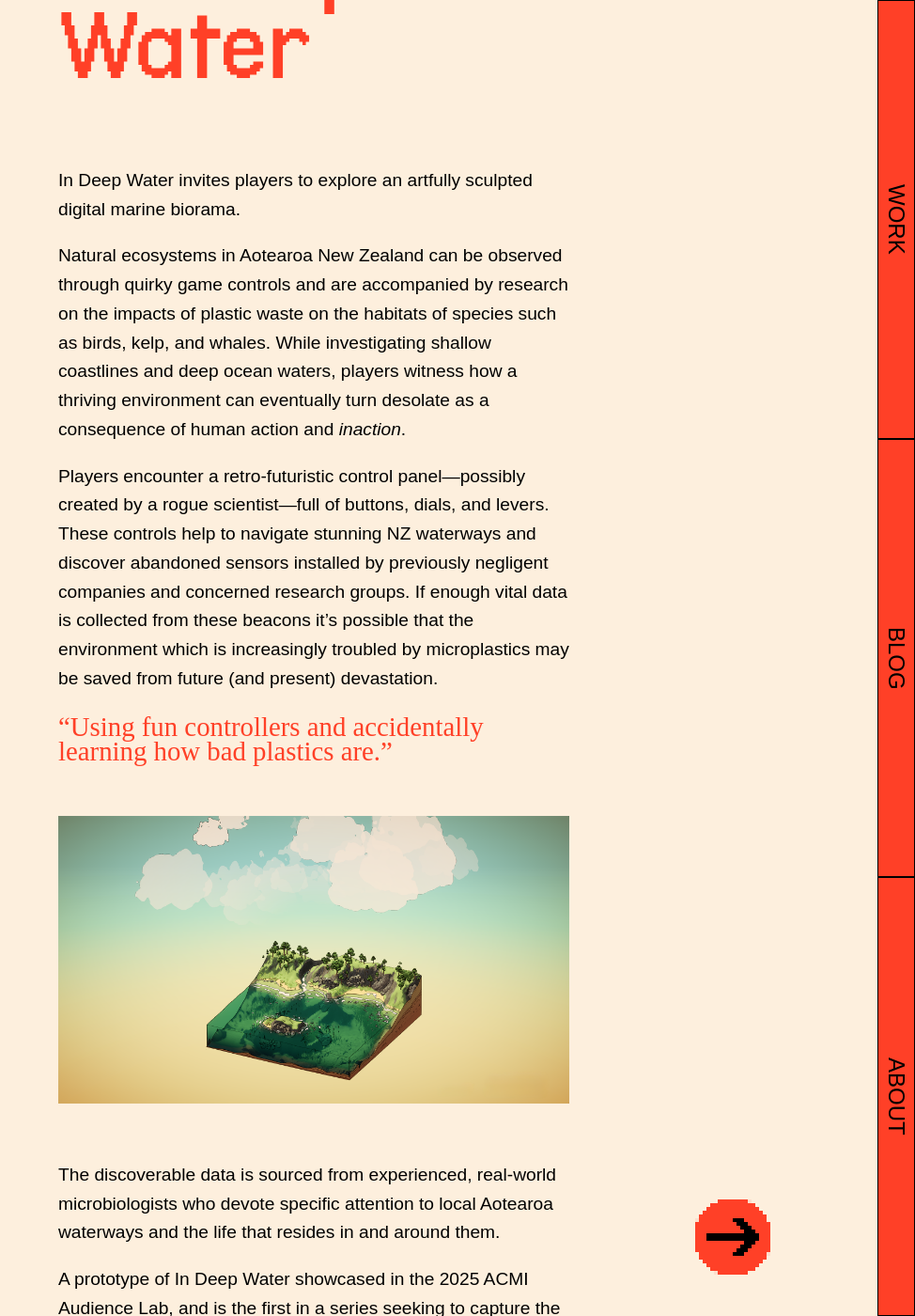
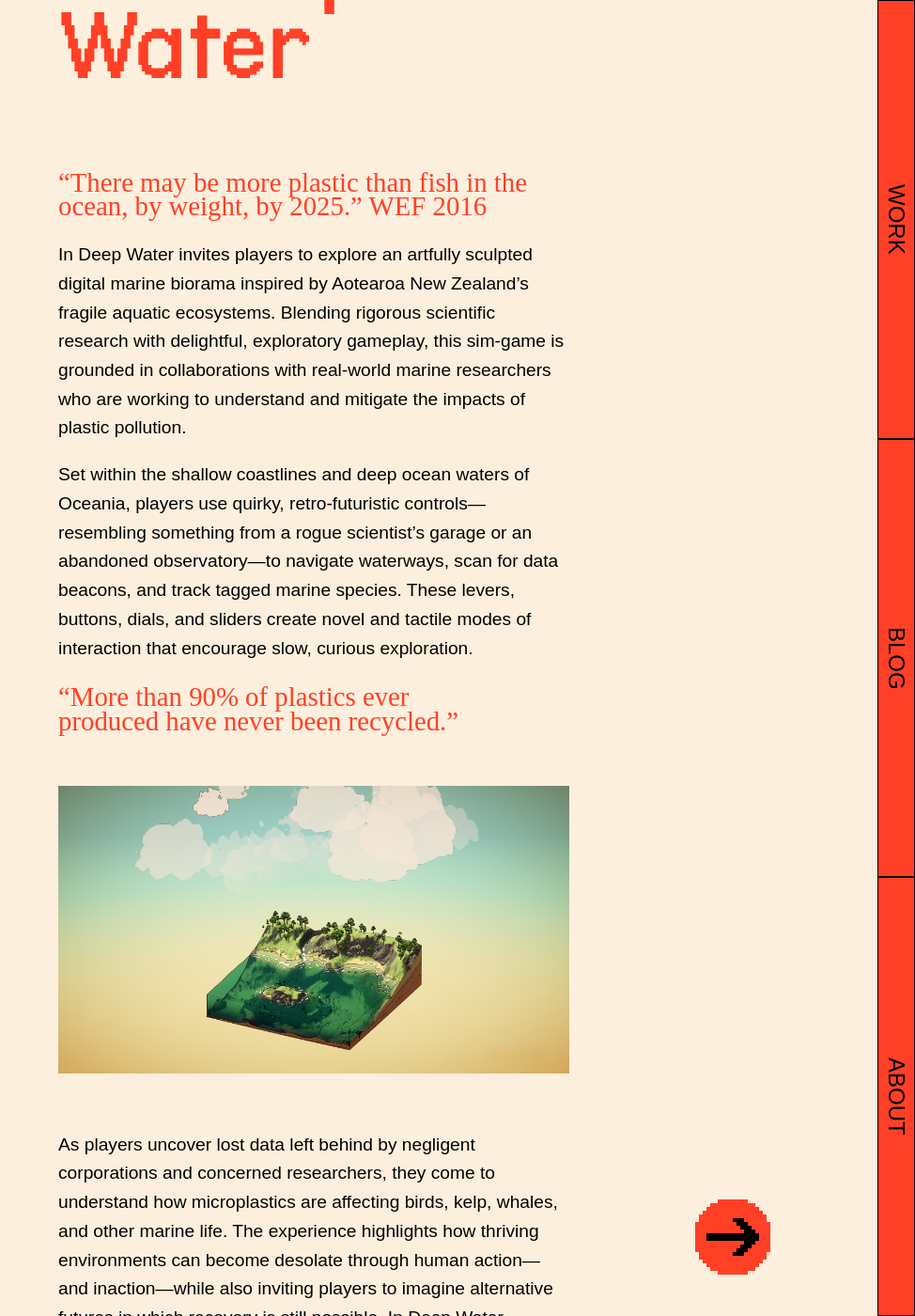
Before and after one commit to coffee-15/coffee-15.github.io, a Jekyll site: the page built from _posts/2025-30-06-projectIDW.md, in a window 1280 px wide and 1400 px high, scrolled down 883 px. Shown: the whole window at 94% size, without its empty margins (306-1280 px from the left). Built offline with Jekyll 4.4.1, drawn with Linux system fonts in a browser that asks for light colours; some web fonts are replaced; some of the changed text lies outside the part shown.

Commit message:
Update 2025-30-06-projectIDW.md

```diff
--- a/_posts/2025-30-06-projectIDW.md
+++ b/_posts/2025-30-06-projectIDW.md
@@ -9,17 +9,22 @@ tag: "environmental"
 layout: post
 media:  /assets/Pictures/InDeepWatersCover.png
 ---
-In Deep Water invites players to explore an artfully sculpted digital marine biorama.
+## "There may be more plastic than fish in the ocean, by weight, by 2025." WEF 2016
 
-Natural ecosystems in Aotearoa New Zealand can be observed through quirky game controls and are accompanied by research on the impacts of plastic waste on the habitats of species such as birds, kelp, and whales. While investigating shallow coastlines and deep ocean waters, players witness how a thriving environment can eventually turn desolate as a consequence of human action and *inaction*.
+In Deep Water invites players to explore an artfully sculpted digital marine biorama inspired by Aotearoa New Zealand’s fragile aquatic ecosystems. Blending rigorous scientific research with delightful, exploratory gameplay, this sim-game is grounded in collaborations with real-world marine researchers who are working to understand and mitigate the impacts of plastic pollution.
 
-Players encounter a retro-futuristic control panel—possibly created by a rogue scientist—full of buttons, dials, and levers. These controls help to navigate stunning NZ waterways and discover abandoned sensors installed by previously negligent companies and concerned research groups. If enough vital data is collected from these beacons it's possible that the environment which is increasingly troubled by microplastics may be saved from future (and present) devastation.
+Set within the shallow coastlines and deep ocean waters of Oceania, players use quirky, retro-futuristic controls—resembling something from a rogue scientist’s garage or an abandoned observatory—to navigate waterways, scan for data beacons, and track tagged marine species. These levers, buttons, dials, and sliders create novel and tactile modes of interaction that encourage slow, curious exploration.
 
-## "Using fun controllers and accidentally learning how bad plastics are."
+## "More than 90% of plastics ever produced have never been recycled."
 
 
 ![Sub Image](/assets/Pictures/InDeepWatersCover.png)
 
-The discoverable data is sourced from experienced, real-world microbiologists who devote specific attention to local Aotearoa waterways and the life that resides in and around them.
 
-A prototype of In Deep Water showcased in the 2025 ACMI Audience Lab, and is the first in a series seeking to capture the previous and current vitality of Oceania water biomes— *before* they are irrevocably changed.
+As players uncover lost data left behind by negligent corporations and concerned researchers, they come to understand how microplastics are affecting birds, kelp, whales, and other marine life. The experience highlights how thriving environments can become desolate through human action—and inaction—while also inviting players to imagine alternative futures in which recovery is still possible.
+In Deep Water sources its environmental data from microbiologists and scientific groups focused on Aotearoa’s unique waterways. Through play, it enables meaningful public engagement with ecological research, contributing to broader awareness of the urgent challenges facing marine biodiversity.
+A prototype of In Deep Water was featured in the 2025 ACMI Audience Lab and marks the beginning of a series of Games of Consequence titles dedicated to capturing the vitality of Oceania water biomes—before they are irrevocably changed.
+
+
+
+World Economic Forum, Ellen MacArthur Foundation and McKinsey & Company, (2016) The New Plastics Economy: Rethinking the future of plastics. https://www.ellenmacarthurfoundation.org/the-new-plastics-economy-rethinking-the-future-of-plastics
```
